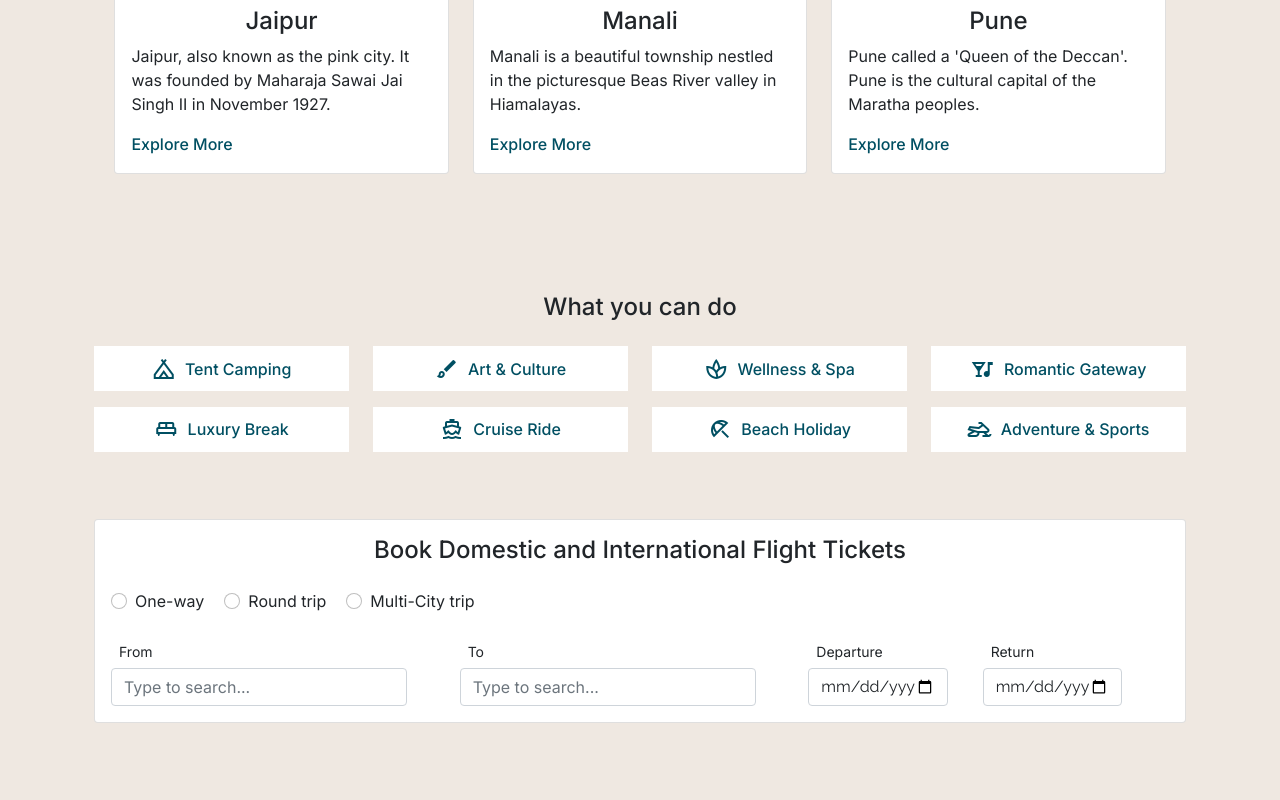
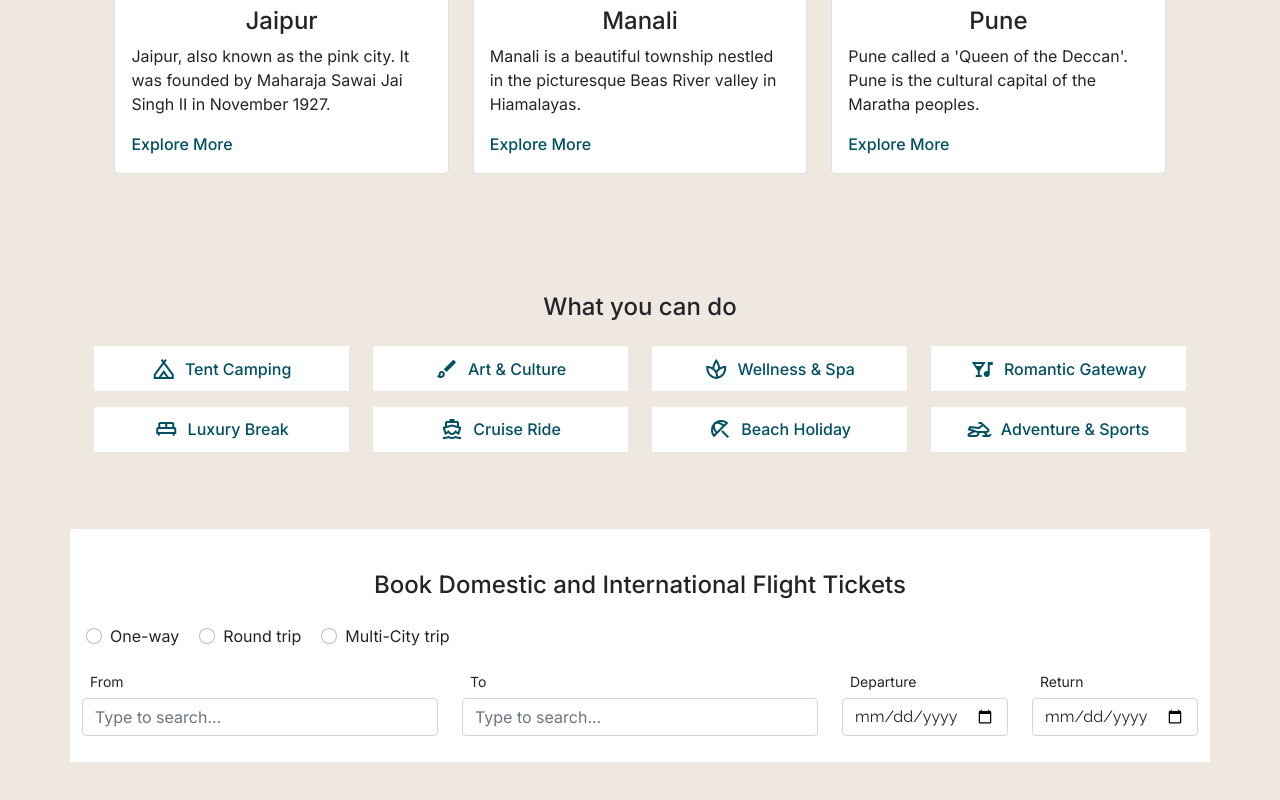
Before and after one commit to SidLunatics/travel, a plain HTML site: page index.html in a window 1280 px wide. Shown: the part 1041-1841 px from the top of the page. Drawn offline with nearby package versions, Linux system fonts and the light colour scheme.

Commit message:
it message for your changes. Lines starting

```diff
--- a/index.css
+++ b/index.css
@@ -228,6 +228,7 @@ a{
 /* ................................................................................... */
 .airticket{
   margin-top: 6%;
+  width: 90%;
 }
 
 .trip{
@@ -251,6 +252,7 @@ h5{
 
 
 
+
 @media screen and (max-width:976px) {
   .r2{
     object-position: center;
@@ -259,9 +261,15 @@ h5{
 }
 
 
+@media screen and (max-width: 1200px){
+  .depa{
+    width: 60%;
+  }
 
-
-
+  .destination{
+    width: 100%;
+  }
+}
 
 /* 481px — 768px */
 
@@ -314,7 +322,10 @@ h5{
     border-radius: 0;
 
   }
+   h5{
 
+    margin-top: 1.1%;
+   }
   .r1 {
     margin: 0 1%;
     margin-top: 6%;
@@ -337,6 +348,7 @@ h5{
   .what{
     margin-top: 14%;
 }
+
 }
 
 @media screen and (max-width: 481px) and (min-width: 260px) {
@@ -398,6 +410,7 @@ h5{
        margin-top: 14%;
 }
   .r2{
+    margin:0 14%;
         object-position: center;
         display: flex;
         justify-content:center;
@@ -416,4 +429,6 @@ h5{
     border: none;
     height: 2.8rem;
   }
-}
+  .airticket{
+    width:100%}
+  }
--- a/index.html
+++ b/index.html
@@ -205,13 +205,13 @@
           class="btn btn-primary text-nowrap  d-flex justify-content-center align-items-center iconbutton"
           type="submit"><span class="material-symbols-outlined icon">snowmobile</span> Adventure & Sports</button></div>
     </div>
-
+</div>
 
 
 
     <!-- Air Tickets -->
-    <div class="container airticket">
-      <div class="card ticket" style="width:100%;">
+    <div class="container airticket" style="width:100%; background: white; padding:2% 0;">
+
       <h5 class="card-title container">Book Domestic and International Flight Tickets</h5>
       <div class="card-body container-fluid">
         <div class="form-check form-check-inline">
@@ -228,14 +228,16 @@
             value="option3">
           <label class="form-check-label trip_type" for="inlineRadio3">Multi-City trip</label>
         </div>
+      </div>
 
 
-          <div class="container departure  d-flex col"
-            style=" left: 4%; width: 100%; margin: 2% 0 0 0; padding-left: 0;">
-            <div class="col-4">
+
+
+      <div class="container text-left">
+        <div class="row" style="object-position: center;">
+          <div class="col-xl-4 col-md-6" style=>
             <label for="exampleDataList" class="form-label form-control-sm type">From</label>
-              <input class="form-control destination" list="datalistOptiondep" id="exampleDataList"
-                placeholder="Type to search..." style="width:85%">
+            <input class="form-control destination" list="datalistOptiondep" id="exampleDataList" placeholder="Type to search...">
             <datalist id="datalistOptiondep">
               <option value="San Francisco ">
               <option value="New York">
@@ -245,10 +247,9 @@
             </datalist>
           </div>
 
-            <div class="col-4">
+          <div class="col-xl-4 col-md-6" style="">
             <label for="exampleDataList" class="form-label form-control-sm type">To</label>
-              <input class="form-control destination" list="datalistOptiondep" id="exampleDataList"
-                placeholder="Type to search..." style="width:85%">
+            <input class="form-control destination" list="datalistOptiondep" id="exampleDataList" placeholder="Type to search...">
             <datalist id="datalistOptiondep">
               <option value="San Francisco ">
               <option value="New York">
@@ -258,22 +259,23 @@
             </datalist>
           </div>
 
-            <div class="col-2">
+
+
+          <div class="col-xl-2 col-md-6 col-12 date" style=>
             <label for="datepicker" class="form-label form-control-sm type">Departure</label>
-              <input type="date" class="form-control destination" style="width:80%; margin-right: 0;">
-            </div>
-            <div class="col-2">
-              <label for="datepicker" class="form-label form-control-sm type">Return</label>
-              <input type="date" class="form-control destination" style="width:80%;">
+            <input type="date" class="form-control depa">
           </div>
 
 
+          <div class="col-xl-2 col-md-6 col-12 date" style=>
+            <label for="datepicker" class="form-label form-control-sm type">Return</label>
+            <input type="date" class="form-control depa">
+          </div>
 
         </div>
+      </div>
+    </div>
 
-
-
-        </div>
 
 
 
```
Lines whose indentation alone changed are shown as unchanged.
